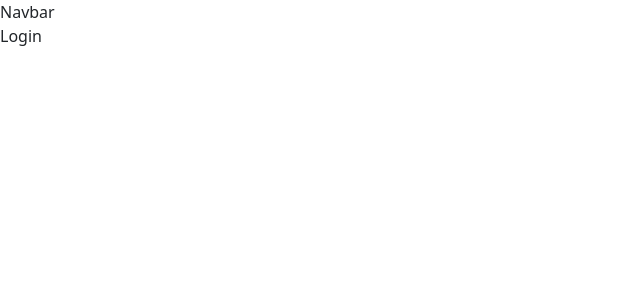
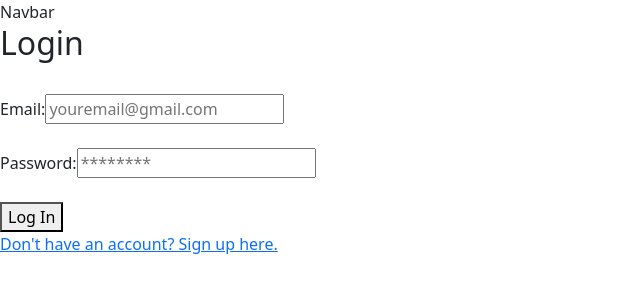
Before and after one commit to strategio-tech/fp-sim7-keyboard-warriors, a React (Vite) app: page /login in a window 1280 px wide. Shown: the top 300 px of the page, without its empty margins (0-640 px from the left). Built offline with nearby package versions, Linux system fonts and the light colour scheme.

Commit message:
Working on Login page

```diff
--- a/src/Views/Login.jsx
+++ b/src/Views/Login.jsx
@@ -1,8 +1,29 @@
-import React from 'react'
+import React, { useState } from "react";
 
 const Login = () => {
+  const [email, setEmail] = useState('');
+  const [password, setPass] = useState('');
+
+  const handleSubmit = (e) => {
+      e.preventDefault();
+      console.log(email);
+      console.log(password);
+  }
+
   return (
-    <div>Login</div>
+      <div className="auth-form-container">
+          <h2>Login</h2><br></br>
+          <form className="login-form" onSubmit={handleSubmit}>
+              <label htmlFor="email"> Email:  </label>
+              <input value={email} onChange={(e) => setEmail(e.target.value)}type="email" placeholder="youremail@gmail.com" id="email" name="email" />
+              <br></br><br></br>
+              <label htmlFor="password"> Password: </label>
+              <input value={password} onChange={(e) => setPass(e.target.value)} type="password" placeholder="********" id="password" name="password" />
+              <br></br><br></br>
+              <button type="submit">Log In</button><br></br>
+          </form>
+          <a href="/signup">Don't have an account? Sign up here.</a>
+      </div>
   )
 }
 
```
Also changed, not shown: 1 other file (tests, documents, lock files or other folders).
